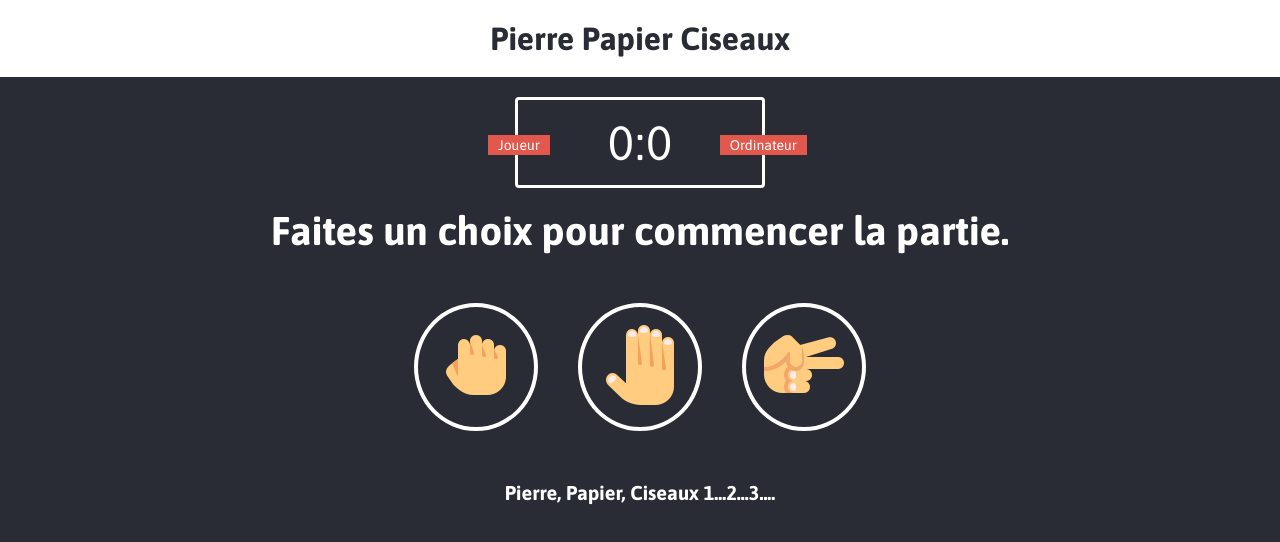
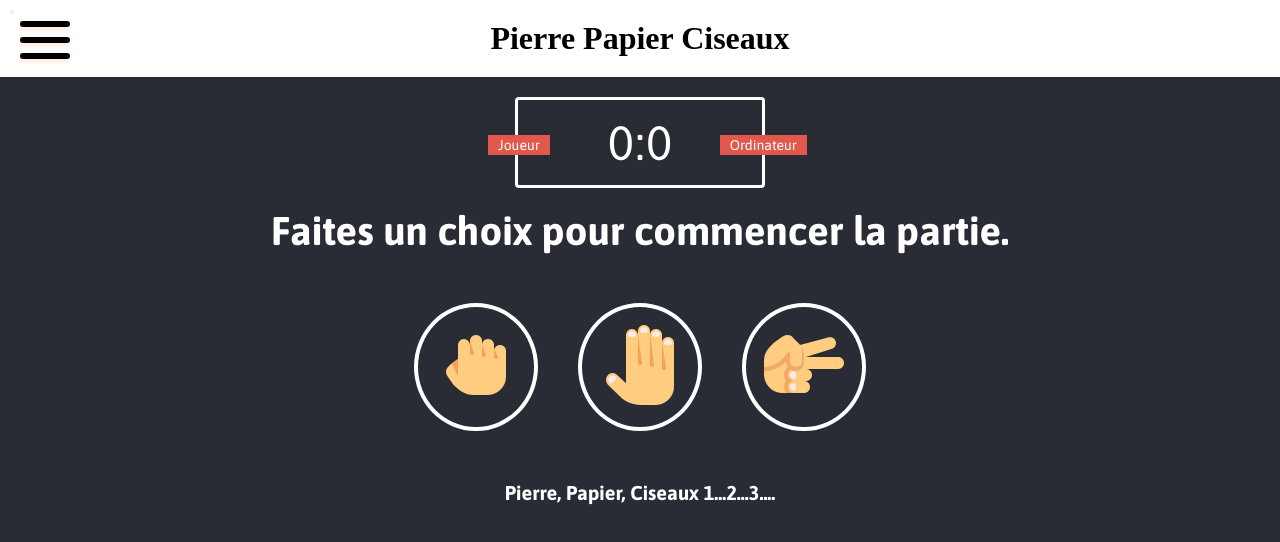
Before and after one commit to LLMounir/rock-paper-scissors-JS, a plain HTML site: page index.html in a window 1280 px wide. Drawn offline with Linux system fonts and the light colour scheme.

Commit message:
Added burger button

```diff
--- a/app.js
+++ b/app.js
@@ -7,6 +7,19 @@ const result_div = document.querySelector(".result > p")
 const rock_div = document.getElementById("r")
 const paper_div = document.getElementById("p")
 const scissors_div = document.getElementById("s")
+
+const menuBtn = document.querySelector('.menu-btn');
+const invisibleBtn = document.querySelector('.btn-invisible');
+let menuOpen = false;
+invisibleBtn.addEventListener('click', () => {
+    if (!menuOpen) {
+        menuBtn.classList.add('open');
+        menuOpen = true;
+    } else {
+        menuBtn.classList.remove('open');
+        menuOpen = false;
+    }
+});
 
 function getComputerChoice(){
     const choices = ['r','p','s'];
--- a/index.html
+++ b/index.html
@@ -8,10 +8,14 @@
 </head>
 <body>
     <header>
-        <h1>
-            Pierre Papier Ciseaux
-        </h1>
-        <div class="lang-select">
+        <div class="menu-btn">
+            <div class="menu-btn__burger"></div>
+        </div>
+        <div class="btn-invisible"><button></button></div>
+        <div class="title">
+            <h1>
+                Pierre Papier Ciseaux
+            </h1>
         </div>
     </header>
 
--- a/styles.css
+++ b/styles.css
@@ -108,23 +108,88 @@ header>h1 {
     box-shadow: 0 0 10px #25292b;
 }
 
-.lang-select {
-    display: block;
-    position: absolute;
-    top: 0;
-    right: 0;
-    padding: 10px;
-    color: #292C34;
-    font-family: Asap, sans-serif;
-    height: 200px;
-    max-width: 500px
-}
-
 .row {
     display: flex;
 }
 
 .column {
     flex: 33.33%;
-    padding: 5px;
+    padding: 2px;
 }
+
+.title {
+    position: relative;
+    margin: 0 auto;
+    clear: left;
+    height: auto;
+    text-align: center;
+    /* Add This*/
+}
+
+.menu-btn {
+    position: absolute;
+    top: 0;
+    display: flex;
+    align-items: center;
+    width: 80px;
+    height: 80px;
+    transition: all .5s ease-in-out;
+    z-index: 1;
+}
+
+.menu-btn__burger {
+    width: 50px;
+    height: 6px;
+    background: black;
+    border-radius: 5px;
+    box-shadow: 0 2px 5px rgba(255, 101, 47, .2);
+    transition: all .5s ease-in-out;
+}
+
+.menu-btn__burger::before,
+.menu-btn__burger::after {
+    content: '';
+    position: absolute;
+    width: 50px;
+    height: 6px;
+    background: black;
+    border-radius: 5px;
+    box-shadow: 0 2px 5px rgba(255, 101, 47, .2);
+    transition: all .5s ease-in-out;
+}
+
+.menu-btn__burger::before {
+    transform: translateY(-16px);
+}
+
+.menu-btn__burger::after {
+    transform: translateY(16px);
+}
+
+/* ANIMATION */
+.menu-btn.open .menu-btn__burger {
+    transform: translateX(-50px);
+    background: transparent;
+    box-shadow: none;
+}
+
+.menu-btn.open .menu-btn__burger::before {
+    transform: rotate(45deg) translate(35px, -35px);
+}
+
+.menu-btn.open .menu-btn__burger::after {
+    transform: rotate(-45deg) translate(35px, 35px);
+}
+
+.btn-invisible {
+    position: absolute;
+    top: 10px;
+    left: 10px;
+    width: 70px;
+    height: 65px;
+    background: transparent;
+    border: none;
+    font-size: 0;
+    cursor: pointer;
+    z-index: 2;
+}
```
